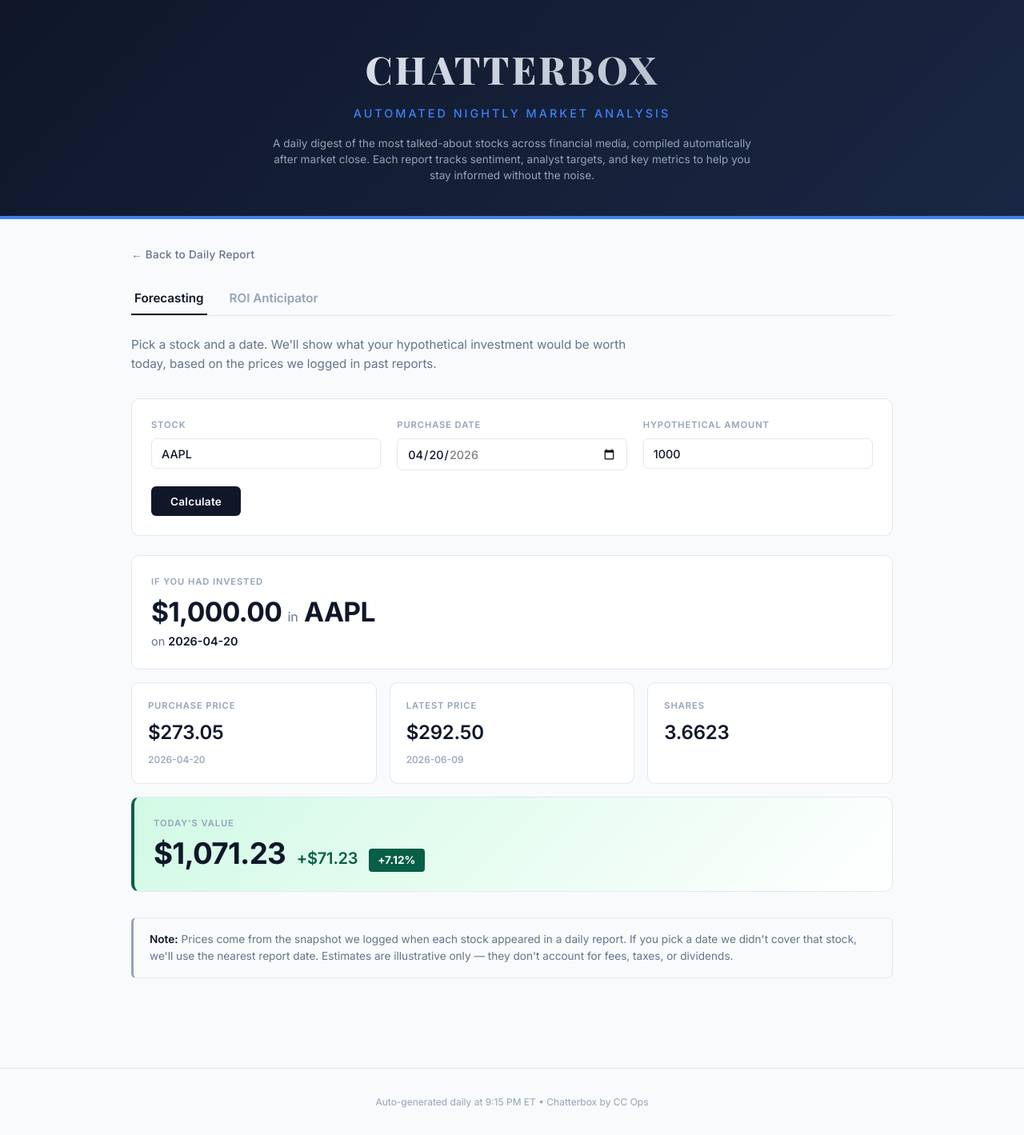
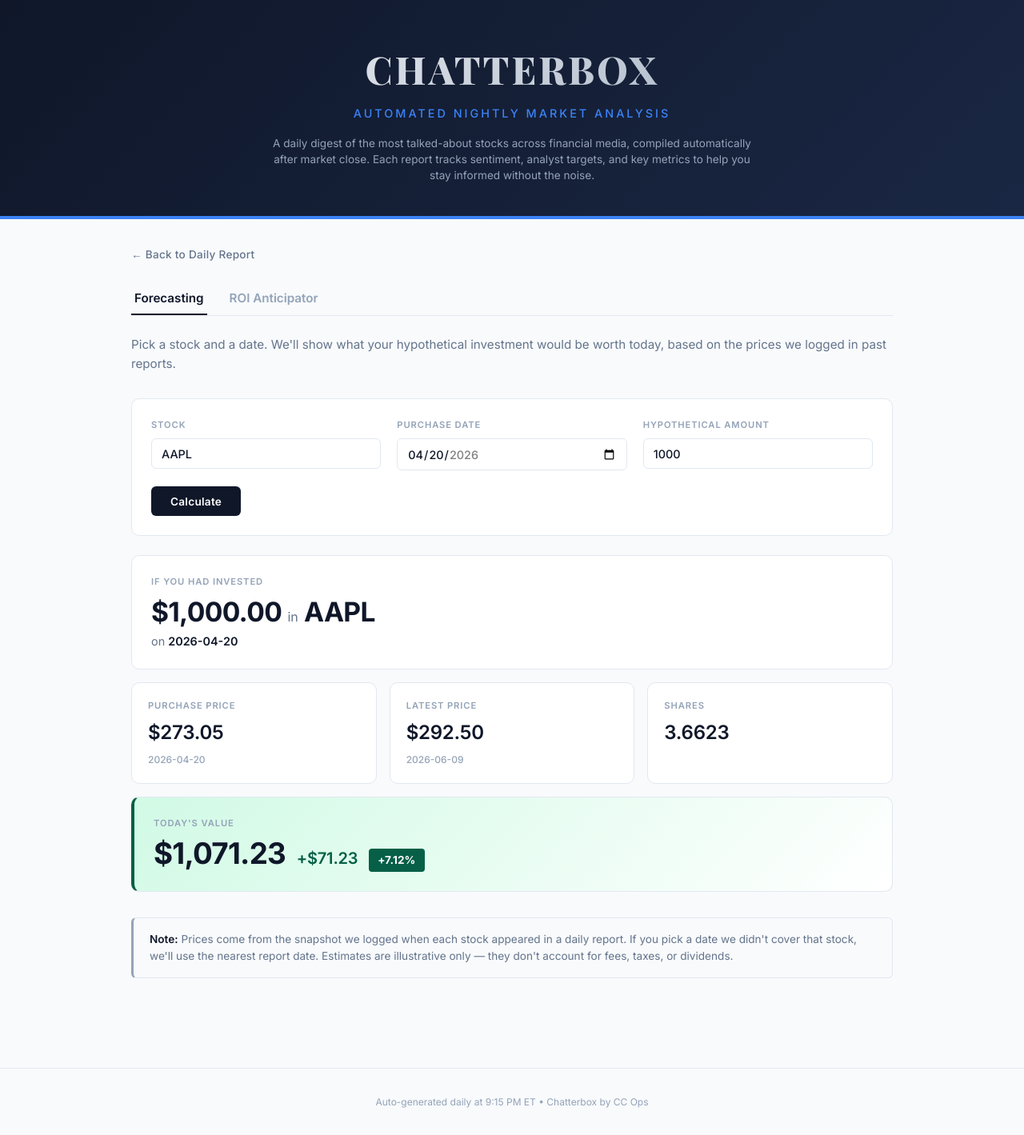
Before and after one commit to CC-Ops-Reports/stock-report, a Jekyll site: the page built from estimator.html, in a window 1280 px wide. Shown: the whole page at 80% size. Built offline with Jekyll 4.4.1, drawn with Linux system fonts in a browser that asks for light colours.

Commit message:
Estimator: let intro text span full box width (remove 640px cap)

```diff
--- a/estimator.html
+++ b/estimator.html
@@ -27,7 +27,7 @@ title: Estimator
 
 <!-- ============ FORECASTING TAB ============ -->
 <div id="tab-forecasting">
-  <p style="font-family:'Inter',sans-serif;color:#64748b;font-size:0.95rem;line-height:1.55;margin:0 0 2rem;max-width:640px;">Pick a stock and a date. We'll show what your hypothetical investment would be worth today, based on the prices we logged in past reports.</p>
+  <p style="font-family:'Inter',sans-serif;color:#64748b;font-size:0.95rem;line-height:1.55;margin:0 0 2rem;">Pick a stock and a date. We'll show what your hypothetical investment would be worth today, based on the prices we logged in past reports.</p>
 
   <div style="background:#ffffff;border:1px solid #e2e8f0;border-radius:10px;padding:1.5rem;margin-bottom:1.5rem;">
     <div style="display:grid;grid-template-columns:repeat(auto-fit,minmax(220px,1fr));gap:1.25rem;margin-bottom:1.25rem;align-items:start;">
@@ -57,7 +57,7 @@ title: Estimator
 
 <!-- ============ ROI ANTICIPATOR TAB ============ -->
 <div id="tab-roi" style="display:none;">
-  <p style="font-family:'Inter',sans-serif;color:#64748b;font-size:0.95rem;line-height:1.55;margin:0 0 2rem;max-width:640px;">Enter a stock, the percentage gain you're aiming for, and how much you paid. We'll tell you what to sell your position for to hit that target.</p>
+  <p style="font-family:'Inter',sans-serif;color:#64748b;font-size:0.95rem;line-height:1.55;margin:0 0 2rem;">Enter a stock, the percentage gain you're aiming for, and how much you paid. We'll tell you what to sell your position for to hit that target.</p>
 
   <div style="background:#ffffff;border:1px solid #e2e8f0;border-radius:10px;padding:1.5rem;margin-bottom:1.5rem;">
     <div style="display:grid;grid-template-columns:repeat(auto-fit,minmax(220px,1fr));gap:1.25rem;margin-bottom:1.25rem;align-items:start;">
```
